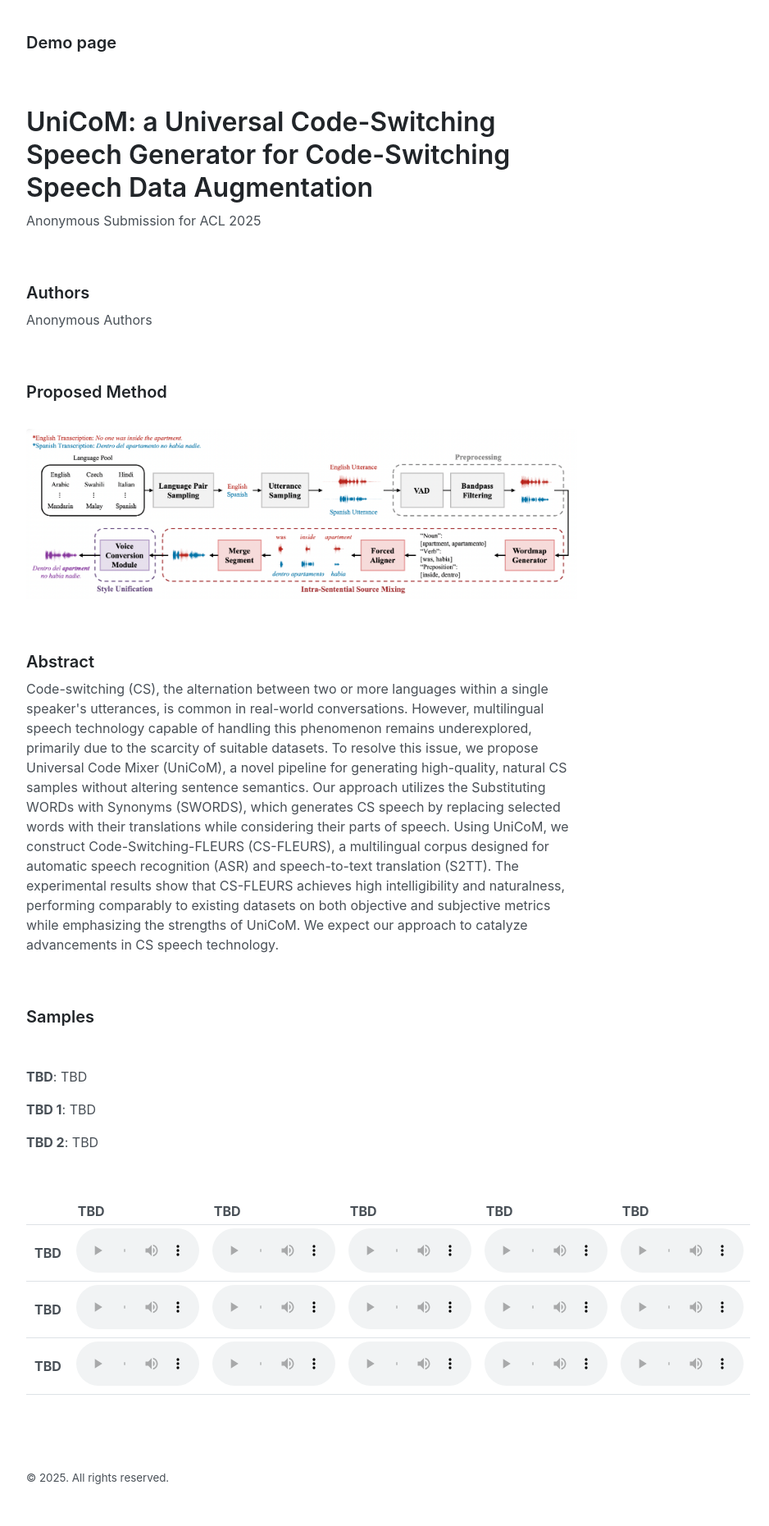
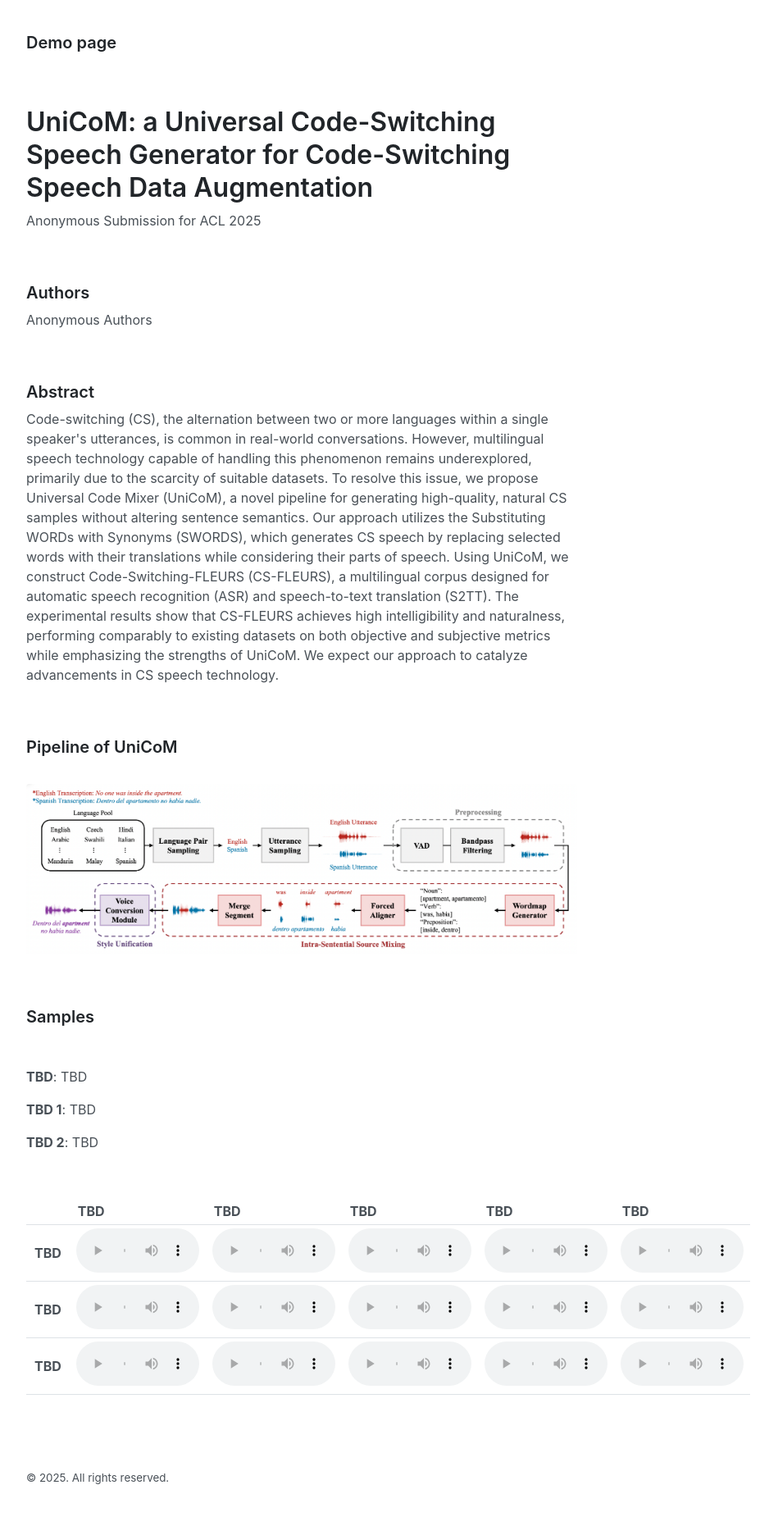
Before and after one commit to anonymous266/anonymous266.github.io, a Jekyll site: the page index.html, which Jekyll copies as it is, in a window 1280 px wide. Shown: the whole page at 82% size, without its empty margins (272-1210 px from the left). Built offline with Jekyll 4.4.1, drawn with Linux system fonts in a browser that asks for light colours.

Commit message:
1st revision

```diff
--- a/index.html
+++ b/index.html
@@ -54,13 +54,6 @@
 
 <p><br /></p>
 
-<h3 id="proposed-method">Proposed Method</h3>
-
-<p><br />
-<img src="./assets/demo.png" /></p>
-
-<p><br /></p>
-
 <h3 id="abstract">Abstract</h3>
 
 <p>Code-switching (CS), the alternation between two or more languages within a single speaker's utterances, is common in real-world conversations.
@@ -70,6 +63,14 @@
   Using UniCoM, we construct Code-Switching-FLEURS (CS-FLEURS), a multilingual corpus designed for automatic speech recognition (ASR) and speech-to-text translation (S2TT).
   The experimental results show that CS-FLEURS achieves high intelligibility and naturalness, performing comparably to existing datasets on both objective and subjective metrics while emphasizing the strengths of UniCoM.
   We expect our approach to catalyze advancements in CS speech technology.</p>
+
+<p><br /></p>
+
+<h3 id="proposed-method">Pipeline of UniCoM</h3>
+
+<p><br />
+
+<img src="./assets/demo.png" /></p>
 
 <p><br /></p>
 
```
